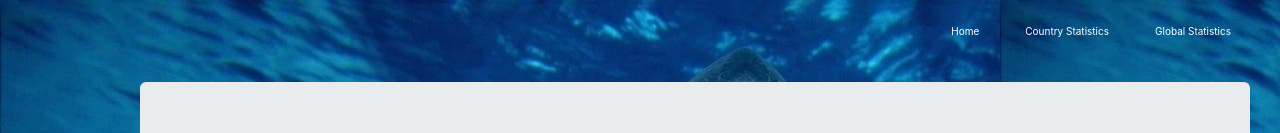
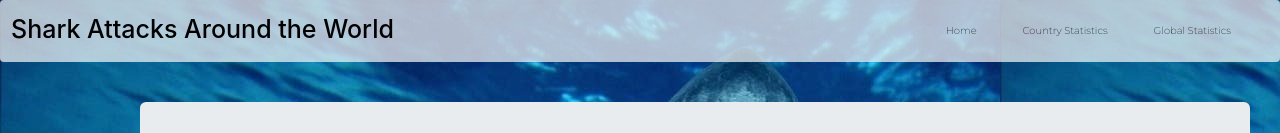
Before and after one commit to ElizaDeBarros/Project-2-Repo, a plain HTML site: page table.html in a window 1280 px wide. Shown: the top 133 px of the page. Drawn offline with nearby package versions, Linux system fonts and the light colour scheme.

Commit message:
for presentation

```diff
--- a/Static/css/style-globalStats.css
+++ b/Static/css/style-globalStats.css
@@ -1,3 +1,23 @@
+/*****************************TAG STYLES**********************************/
+body {
+    margin:0;
+    max-width: 100%;
+    text-align: center;
+    font-family: 'Zilla Slab', serif;
+    height: 100%;
+    overflow-x: hidden;
+    }
+a {
+    font-family: 'Montserrat', sans-serif;
+    color: white;
+    text-decoration: none;
+  }
+
+  a:hover {
+    font-weight: bold;
+    color: white;
+  }
+
 /*****************************CLASS**********************************/
 .navbar {
     padding: 8.3% 0 10%;
--- a/table.html
+++ b/table.html
@@ -19,7 +19,9 @@
     <body style='background-image: url("Images/sharkImage.jpg")'>
         <!-- <div class="container-fluid"> -->
             <!--Navbar adjustments-->
-            <nav class="navbar navbar-expand-lg navbar-dark navbar-full navbar-color title" style="background-color: rgba(0, 0, 0, 0);">
+            <nav class="navbar navbar-expand-lg navbar-light navbar-full navbar-color title"
+            style="background-color: rgba(250, 250, 250, 0.7); margin-bottom: 40px;">
+                  <h1 style="color: #000">Shark Attacks Around the World</h1>
 
                 <button class="navbar-toggler" type="button" data-toggle="collapse" data-target="#navbarNav" aria-controls="navbarNav" aria-expanded="false" aria-label="Toggle navigation">
                     <span class="navbar-toggler-icon"></span>
```
Also changed, not shown: country_stats.html (+3 -2 lines), global_stats.html (+3 -1 lines).
